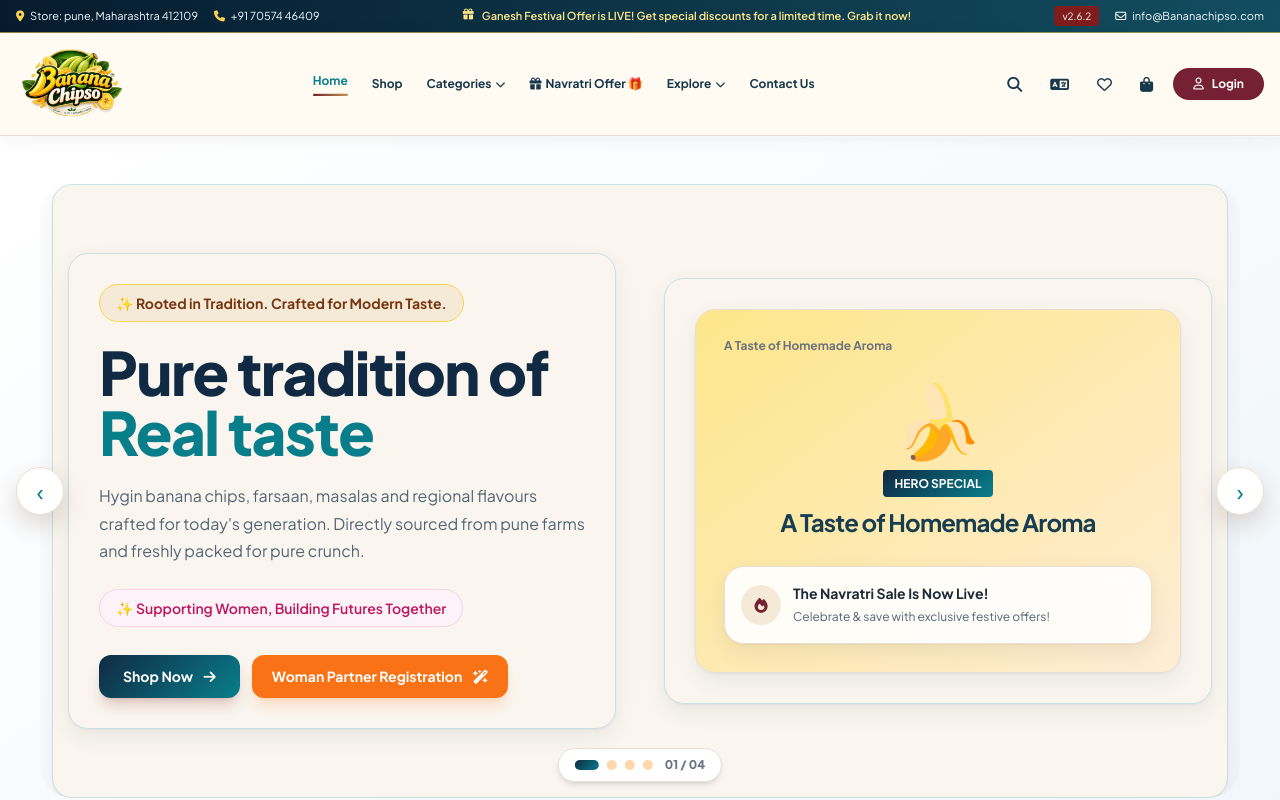
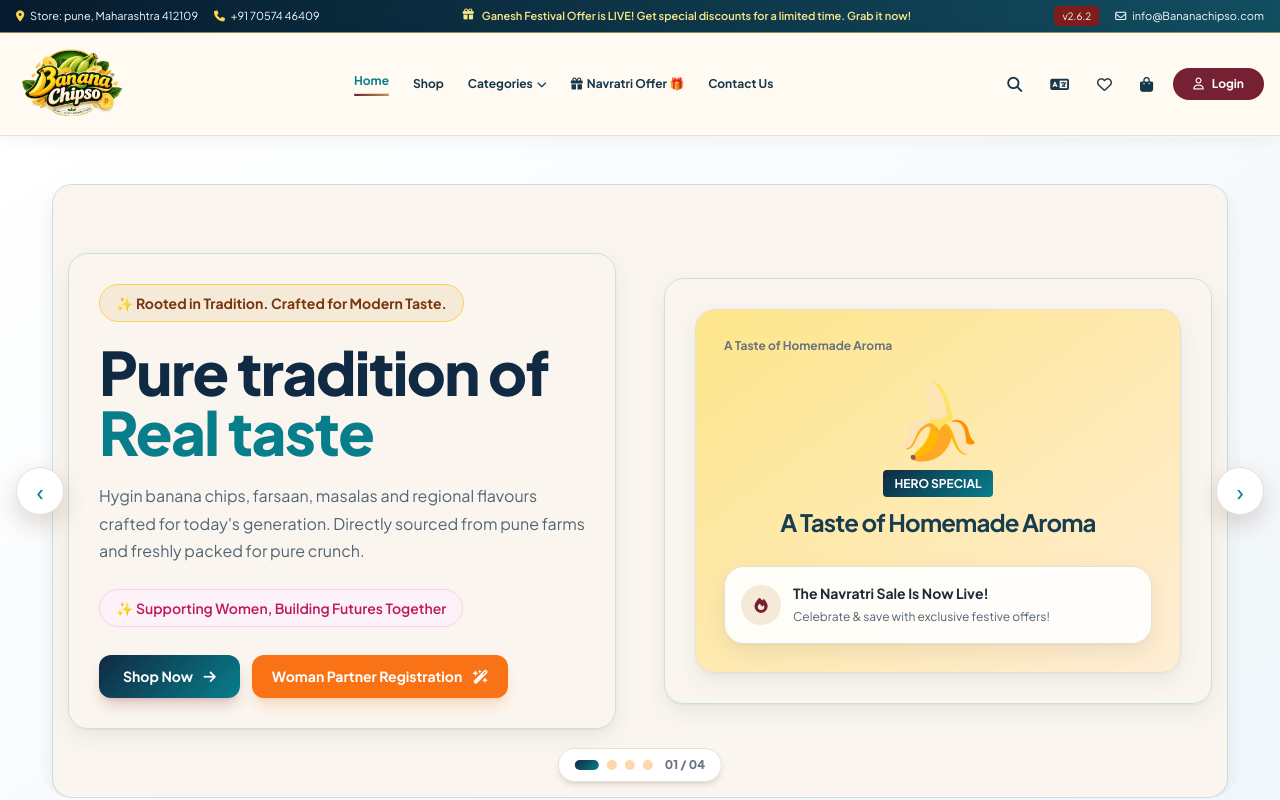
Before and after one commit to rehanlohar54-ui/BANANA-FIX-PROJECT, a React (Vite) app: page / in a window 1280 px wide. Shown: the top 800 px of the page. Built offline with nearby package versions, Linux system fonts and the light colour scheme.

Commit message:
final commit

```diff
--- a/public/legacy-interactions.js
+++ b/public/legacy-interactions.js
@@ -38,7 +38,7 @@
   mappings.forEach(([id,terms])=>{let sec=findSection(terms);if(sec&&!sec.id)sec.id=id;});
   let home=$('#root > div');if(home&&!home.id)home.id='home';
  }
- function scrollToId(id){let el=document.getElementById(id);if(el)el.scrollIntoView({behavior:'smooth',block:'start'});else toast('Section abhi available nahi hai');}
+ function scrollToId(id){let el=document.getElementById(id);if(el)el.scrollIntoView({behavior:'smooth',block:'start'});}
  function closeOverlay(){if(overlay){overlay.remove();overlay=null;document.body.style.overflow='';}}
  function showOverlay(content,center=false){closeOverlay();overlay=document.createElement('div');overlay.className='aj-overlay'+(center?' aj-center':'');overlay.innerHTML=content;document.body.appendChild(overlay);document.body.style.overflow='hidden';overlay.addEventListener('click',e=>{if(e.target===overlay||e.target.closest('[data-aj-close]'))closeOverlay()});}
  function headerTitle(title,subtitle=''){return `<div class="flex items-start justify-between gap-4 mb-6"><div><div class="aj-chip mb-3">BANANA CHIPSO</div><h2 class="text-2xl font-black text-stone-900">${title}</h2>${subtitle?`<p class="text-sm text-stone-500 mt-2">${subtitle}</p>`:''}</div><button class="aj-close" data-aj-close aria-label="Close"><i class="fa-solid fa-xmark"></i></button></div>`}
--- a/src/App.jsx
+++ b/src/App.jsx
@@ -33,6 +33,8 @@
       { id: 14, name: 'Tangy Lemon Flavour Banana Chips | Aapla...', tag: 'TANGY LEMON', category: 'Masala', rating: '4.7', desc: 'Crispy banana chips with a zesty lemon kick.', price: 79, badge: 'Fresh Batch', size: '160G' },
       { id: 15, name: 'Barbeque Flavour Banana Chips | Aapla...', tag: 'BARBEQUE', category: 'Masala', rating: '4.9', desc: 'Crispy banana chips with smoky BBQ flavour.', price: 79, badge: 'Fresh Batch', size: '160G' }
     ];
+
+
 
     // Regular Family Packs
     const familyPacks = [
@@ -136,16 +138,52 @@
 
               </div>
 
-              <nav className="hidden md:flex items-center space-x-6 text-xs font-bold text-gray-700">
-                <a href="#" className="text-maroon font-bold border-b-2 border-maroon pb-1">Home</a>
-                <a href="#" className="hover:text-maroon transition">Shop</a>
-                <a href="#" className="hover:text-maroon transition flex items-center gap-1">Categories <i className="fa-solid fa-chevron-down text-[10px]"></i></a>
-                <a href="#" className="hover:text-maroon transition text-orange-600 font-bold flex items-center gap-1">
-                  <i className="fa-solid fa-gift"></i> Navratri Offer 🎁
-                </a>
-                <a href="#" className="hover:text-maroon transition flex items-center gap-1">Explore <i className="fa-solid fa-chevron-down text-[10px]"></i></a>
-                <a href="#" className="hover:text-maroon transition">Contact Us</a>
-              </nav>
+
+
+             <nav className="hidden md:flex items-center space-x-6 text-xs font-bold text-gray-700">
+  <a href="#" className="text-maroon font-bold border-b-2 border-maroon pb-1">
+    Home
+  </a>
+
+  <a href="#shop-section" className="hover:text-maroon transition">
+    Shop
+  </a>
+
+  <a href="#categories-section" className="hover:text-maroon transition flex items-center gap-1">
+    Categories <i className="fa-solid fa-chevron-down text-[10px]"></i>
+  </a>
+
+  <a href="#diwali-special" className="hover:text-maroon transition text-orange-600 font-bold flex items-center gap-1">
+    <i className="fa-solid fa-gift"></i> Navratri Offer 🎁
+  </a>
+
+
+
+
+<a
+  href="#contact-section"
+  onClick={(e) => {
+    e.preventDefault();
+    const contact = document.getElementById("contact-section");
+    if (contact) {
+      contact.scrollIntoView({
+        behavior: "smooth",
+        block: "start"
+      });
+    }
+  }}
+  className="hover:text-maroon transition cursor-pointer"
+>
+  Contact Us
+</a>
+
+
+</nav>
+
+
+
+
+
 
               <div className="aj-header-actions flex items-center space-x-3">
                 <button className="p-2 text-gray-600 hover:text-maroon rounded-full hover:bg-orange-50"><i className="fa-solid fa-magnifying-glass"></i></button>
@@ -692,7 +730,7 @@
 
 
 
-          <section className="bg-[#FAF6F0] py-16 px-4 border-t border-orange-100">
+          <section id="explore-section" className="bg-[#FAF6F0] py-16 px-4 border-t border-orange-100">
             <div className="w-full max-w-none mx-auto text-center">
               <span className="inline-block bg-[#F8E8DF] text-[#D9531E] text-xs font-bold tracking-wider uppercase px-4 py-1.5 rounded-full mb-4">
                 FARM-TO-PACKET CRAFTSMANSHIP
@@ -808,7 +846,7 @@
 
 
           {/* Visit Our Physical Store */}
-          <section className="bg-white py-16 md:py-20 px-4">
+          <section id="contact-section" className="bg-white py-16 md:py-20 px-4 scroll-mt-24">
             <div className="max-w-7xl mx-auto grid grid-cols-1 lg:grid-cols-2 gap-10 lg:gap-14 items-center">
               <div className="px-7 py-7">
                 <span className="inline-flex items-center rounded-full border border-[#FAD4C7] bg-[#FFF0EB] px-3 py-1 text-xs font-semibold tracking-widest text-[#D84315]">Our Retail Outlet</span>
```
